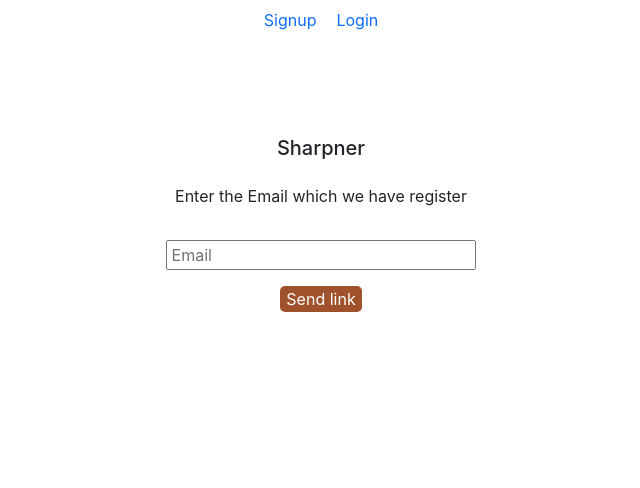
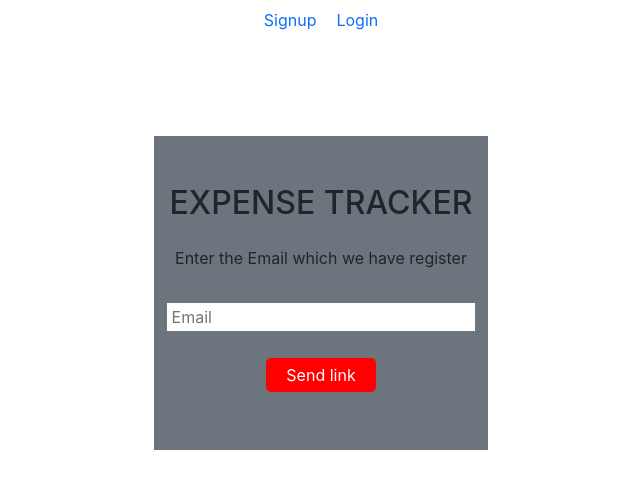
Before and after one commit to 99himesh/Expense-traker, a React (Create React App) app: page /forget in a window 1280 px wide. Shown: the top 488 px of the page, without its empty margins (319-959 px from the left). Built offline with nearby package versions, Linux system fonts and the light colour scheme.

Commit message:
final project

```diff
--- a/src/component/add Expenses/Addexpenses.js
+++ b/src/component/add Expenses/Addexpenses.js
@@ -15,7 +15,6 @@
   const descriptioninputRef = useRef();
   const categaryinputRef = useRef();
 
-
   const readExpense = async () => {
     const response = await axios.get(`/${userid.userId}.json`)
     const allExpenseArr = [];
@@ -28,7 +27,6 @@
     readExpense();
     console.log("rend")
   },[readExpense])
-
   const deleteExpenseHandler = async (key) => {
     const response = await axios.delete(`/${userid.userId}/${key}.json`);
     console.log(key)
@@ -37,7 +35,6 @@
     console.log(newList);
      dispatch(ExpenseAction.replace({List:newList }));
   }
-
   const editExpenseHandler = (key) => {
     const exp=expenseLists.filter((itm) =>{
            return itm.key===key
@@ -47,9 +44,7 @@
     categaryinputRef.current.value=exp[0].categary;
     console.log(exp[0].key);
     deleteExpenseHandler(exp[0].key);
-
   }
-
   const postData = async (expense) => {
     try {
       const response = await axios.post(`/${expense.uID}.json`, expense)
@@ -70,7 +65,6 @@
     const enteredMoney = moneyinputRef.current.value;
     const enteredDescription = descriptioninputRef.current.value;
     const enteredCategary = categaryinputRef.current.value;
-
     const id = enteredMoney + enteredDescription;
     const obj = {
       id: id,
@@ -84,7 +78,6 @@
   const changetheme=()=>{
     setcolor(prev=>!prev);
 }
-
 const headers = [
   {
       label: 'Category', key: 'categary'
@@ -104,13 +97,11 @@
 let amount =0;
   const itemlist = expenseLists.map((itm) => {
      amount=amount+(+itm.money);
-
-    return (<div className={color?"bg-secondary":"bg-light"}>
+    return (
+    <div className={color?"bg-secondary":"bg-light"}>
 
       <div key={itm.id} >
-
         <div className="container-fluid d-flex" style={{border:'1px solid red',padding:'5px ',margin:'10px 0'}} >
-
           <div className="row " style={{display:'inline-block',position:"relative"}}>
           <p>Spent Money :-{itm.money} </p>
           <p> Description :-{itm.description}</p>
@@ -123,17 +114,14 @@
         </div>
       </div>
       </div>
-
     )
   })
-
   return (
-    <div className="container-fluid py-5">
+    <div className="container-fluid  py-5 ">
       <div className="row" >
       <div style={{display:'flex',justifyContent:'end'}}>
         {amount>1000  && <Button onClick={changetheme}>Add PreMium</Button>}
         </div>
-
         <form onSubmit={submitExpenseHandler}>
           <label className="mx-2">Money spent:-</label>
           <input  style={{ width: '18%',border:'1px solid green',}} ref={moneyinputRef} className="my-3" type="number" placeholder="monet Spent" ></input>
@@ -150,18 +138,16 @@
           <button className="mx-2"   style={{ width: '18%',background:'rgb(160,82,45)',color:'white',border:'0',borderRadius:'5px' }} > Add Expense</button>
         </form>
       </div>
-      <div className="row py-3"> {itemlist}
+      <div className="row py-3"> {itemlist}  </div>
+      {expenseLists.length==0 && <h2 className="text-center" style={{color:'red'}}>Please add Expense</h2>}
       <h2>Total Amount:-{amount}</h2>
-      </div>
+
       <div className="d-flex justify-content-center">
                 <Button variant="outline-danger">
                     <CSVLink {...csvLink} className="text-decoration-none text-black">Download Expenses</CSVLink>
-                    {/* <img src="https://www.lua.org/images/downloadarrow.png" width={20} height={30}></img> */}
-                    {/* <Link download='expenses.csv'>Download Expenses</Link> */}
                 </Button>
             </div>
     </div>
   )
-
 }
 export default AddExpenses;
--- a/src/component/forgetPassword/forgetPassword.js
+++ b/src/component/forgetPassword/forgetPassword.js
@@ -1,53 +1,60 @@
- import React,{useRef} from "react";
+ import React,{useRef, useState} from "react";
+import { useDispatch } from "react-redux";
 import { Navigate ,useNavigate } from "react-router-dom";
 const ForgetPassword=()=>{
  const emailinputRef=useRef();
  const navigate=useNavigate();
- const sendForgetLink= async(event)=>{
-     const enteredEmail=emailinputRef.current.value;
+ const [password,setpassword]=useState();
+
+
+//  const [error,seterror]=useState();
+//  if(!emailinputRef.current.value.contains("@")){
+//      seterror("please enter right email address")
+//     }
+
+
+
+    const sendForgetLink= async(event)=>{
+        const enteredEmail=emailinputRef.current.value;
+
+
     event.preventDefault();
    try { const response=await fetch('https://identitytoolkit.googleapis.com/v1/accounts:sendOobCode?key=AIzaSyDOBKsBkoQ9LTBCmp3LobdP7sg6C7JCzRM',{
         method:"post",
         body:JSON.stringify({
             requestType:"PASSWORD_RESET",
             email:enteredEmail,
-         idToken:localStorage.getItem("token")
+           idToken:localStorage.getItem("token")
         }),
         header: {
             "content-Type": "application/json",
           },
-
-
      })
      const transformedResponse= await response.json();
-
      if(response.ok){
-       navigate("/login")
-
+       setpassword("Email Sent successfully");
+       navigate("/login");
      }else{
         const errormessage="Authentication failed";
         if(transformedResponse.error.message){
             errormessage=transformedResponse.error.message;
         }
-
      }
     }catch(err){
         alert(err.message);
     }
  }
-
     return (<div className="container py-5 text-center">
-        <div  className="row py-5" style={{width:'30%' ,margin :'0 auto'}}>
-         <h5> Sharpner </h5>
+        <div  className="row py-5 my-5 bg-secondary" style={{width:'30%' ,margin :'0 auto'}}>
+         <h2> EXPENSE TRACKER</h2>
             <form>
                <label className="py-3">Enter the Email which we have register</label>
+               <p>{password}</p>
                <input  ref={emailinputRef} style={{width:'100%'}} className="px-1 d-block my-3" type="email"  placeholder="Email"></input>
-               <button  onClick={sendForgetLink}  style={{background:'rgb(160,82,45)',color:'white',border:'0',borderRadius:'5px'}} >Send link</button>
+               <button  onClick={sendForgetLink}  style={{margin:'10px 0',background:'red',padding:'5px 20px', color:'white',border:'0',borderRadius:'5px'}} >Send link</button>
             </form>
         </div>
-
-
-
-    </div>)
+    </div>
+    )
 }
 export default ForgetPassword;
--- a/src/component/header/loginHeader.js
+++ b/src/component/header/loginHeader.js
@@ -9,8 +9,6 @@
     const navigate=useNavigate();
   const dispatch=useDispatch();
     const logOutHandler=()=>{
-        debugger
-        //  ctx.logout();
          dispatch(AuthAction.IsLoggedout())
          navigate("/signup");
        }
```
